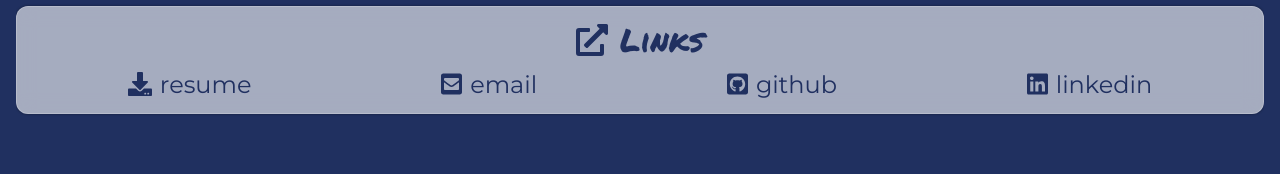
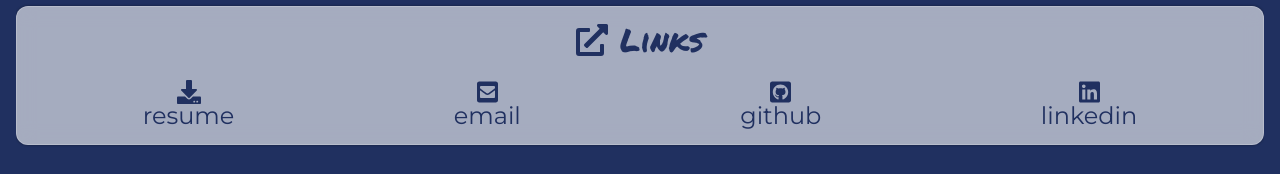
Before and after one commit to theykay/bubblegum, a React (Create React App) app: page / in a window 1280 px wide. Shown: the part 2680-2854 px from the top of the page. Before the commit the page ends 2826 px from the top, so only its background shows below. Built offline with nearby package versions, Linux system fonts and the light colour scheme.

Commit message:
links styled for larger screens

```diff
--- a/src/Sections/Contact/Contact.scss
+++ b/src/Sections/Contact/Contact.scss
@@ -23,8 +23,9 @@
     flex-direction: row;
     justify-content: space-around;
     align-items: center;
-    // margin-top: 1rem;
     margin: 0;
+    margin-top: 0.5rem;
+    padding: 0;
     width: 100%;
   }
 }
@@ -56,14 +57,27 @@
   &:visited {
     color: styles.$colorDark;
   }
-  // &:hover {
-
-  // }
+  &:hover {
+    color: styles.$colorMid;
+    text-decoration: underline;
+  }
   &:active {
     color: styles.$colorMid;
+  }
+  & p {
+    padding: 0;
+    margin: 0;
+  }
+  @include styles.md {
+    display: flex;
+    flex-direction: column;
+    align-items: center;
   }
 }
 
 .icon {
   padding-right: 0.5rem;
+  @include styles.md {
+    padding: 0;
+  }
 }
```
